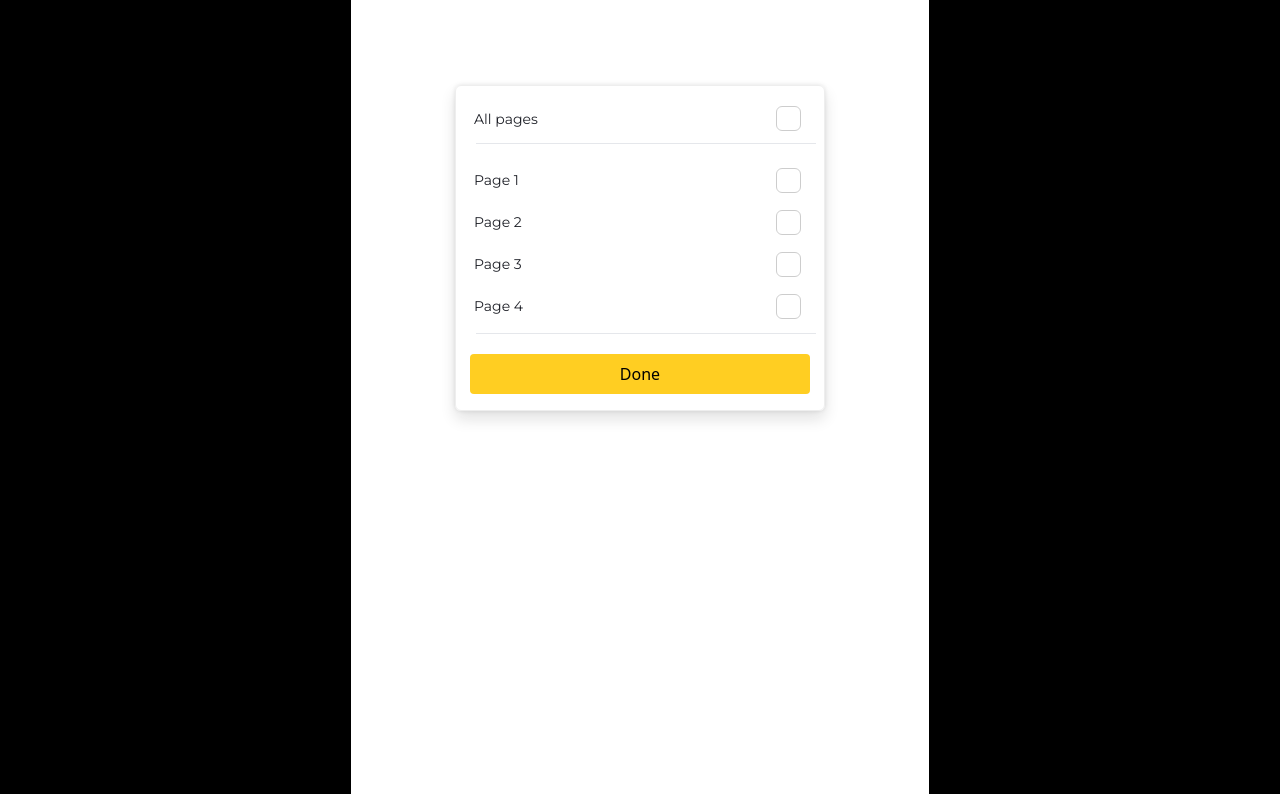
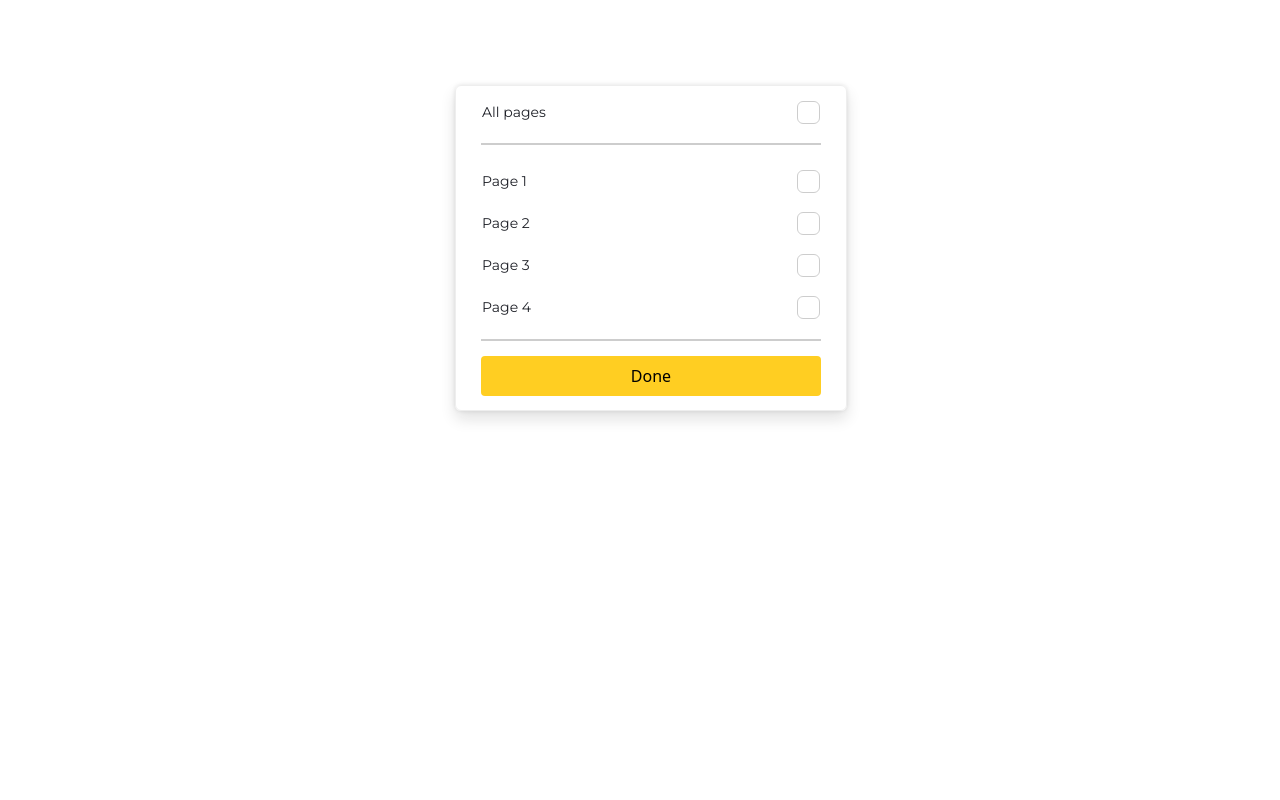
Before and after one commit to abdishukri-105/shukri-frontend-test, a React (Vite) app: page / in a window 1280 px wide. Built offline with nearby package versions, Linux system fonts and the light colour scheme.

Commit message:
add max h and max w , pass eye test and recheck figma specs

```diff
--- a/src/App.jsx
+++ b/src/App.jsx
@@ -7,10 +7,10 @@ function App() {
 
   return (
    <section
-   className=' flex relative items-center   justify-center bg-black'
+   className=' flex relative items-center  justify-center'
    >
-    <div className='relative w-[578px] bg-white  h-[794px] bg-greeen-200' >
-      <div className='absolute bg-ble-200 top-[85px] left-[104px]'>
+    <div className='relative min-w-[578px] bg-white  min-h-[794px]' >
+      <div className='absolute top-[85px] left-[104px]'>
       <CheckboxCard />
       </div>
     </div>
--- a/src/components/Button.jsx
+++ b/src/components/Button.jsx
@@ -2,8 +2,9 @@
 
 const Button = () => {
   return (
-    <section className="w-full bg-gren-300 px-[0px] mb  flex justify-center h-[60px] items-center">
-    <div className="relative hover:cursor-pointer flex justify-center items-center  w-[340px] h-[40px] bg-[#FFCE22] rounded-[4px] gap-[0px] hover:bg-[#FFD84D]">
+    <section className="min-w-[370px] gap-[10px] flex justify-center max-h-[60px] items-center">
+    <div className="relative hover:cursor-pointer flex justify-center items-center
+                    w-[340px] min-h-[40px] bg-[#FFCE22] rounded-[4px]  hover:bg-[#FFD84D]">
         Done
     </div>
     </section>
--- a/src/components/CheckboxCard.jsx
+++ b/src/components/CheckboxCard.jsx
@@ -3,11 +3,11 @@ import CheckboxItems from "./CheckboxItems"
 
 const CheckboxCard = () => {
   return (
-    <section className="bg-blue\-200  relative border-[#eeeeee] border-[1px] shadow-custom-multi rounded-[6px] w-[370px]  px-[10px]   h-[326px]">
-       <div
-        className="box-borer flex flex-col items-start">
-        <CheckboxItems/>
-        <Button />
+    <section className=" relative border-[#eeeeee] border-[1px] shadow-custom-multi
+                        rounded-[6px] min-w-[370px]  px-[10px]   min-h-[326px]">
+       <div className="flex flex-col items-start">
+          <CheckboxItems/>
+          <Button />
         </div>
     </section>
   )
--- a/src/components/CheckboxItems.jsx
+++ b/src/components/CheckboxItems.jsx
@@ -1,5 +1,5 @@
 import CustomCheckbox from "./Customcheckbox";
-
+import Divider from "./Divider"
 
 const pages = [
   'Page 1',
@@ -12,24 +12,22 @@ const pages = [
 
 const CheckboxItems = () => {
   return (
-    <div className="w-full ">
-      <div className="w-full  h-[42px] px-[8px] pb-[22px] pt-[15px]">
-        <div className="flex hover:cursor-pointer items-center justify-between">
-          <label className="text-[#1F2128] font-montserrat text-[14px] font-normal leading-[18px]">
+    <div className="min-w-[370px] ">
+      <div className="min-w-[370px] h-[42px] px-[8px]  pt-[15px]">
+        <div className="flex hover:cursor-pointer pb-[22px] px-[8px] items-center justify-between">
+          <label className="text-[#1F2128] font-montserrat text-[14px] font-normal leading-[18.2px]">
             All pages
           </label>
         <CustomCheckbox />
         </div>
       </div>
 
-      <div className="px-[10px]  py-[15px]">
-        <hr className="w-[340px] bg-gray-500" />
-      </div>
+     <Divider />
 
-      <section className="b h-[164px] px-[8px] overflow-scroll hide-scrollbar w-full">
+      <section className="max-h-[164px] px-[8px] overflow-scroll hide-scrollbar min-w-[370px] ">
         {pages.map((page, index) => (
-          <div key={index} className="flex hover:cursor-pointer w-full h-[42px] items-center justify-between">
-            <label className="text-[#1F2128] font-montserrat text-[14px] font-normal leading-[18px]">
+          <div key={index} className="flex px-[8px] hover:cursor-pointer w-full h-[42px] items-center justify-between">
+            <label className="text-[#1F2128] font-montserrat text-[14px] font-normal leading-[18.2px]">
               {page}
             </label>
 
@@ -38,9 +36,7 @@ const CheckboxItems = () => {
         ))}
       </section>
 
-      <div className="px-[10px] py-[10px]">
-        <hr className="w-[340px] bg-gray-500" />
-      </div>
+      <Divider />
 
     </div>
   );
--- a/src/components/Customcheckbox.jsx
+++ b/src/components/Customcheckbox.jsx
@@ -8,7 +8,7 @@ const CustomCheckbox = () => {
   };
 
   return (
-    <label className="relative  flex items-center justify-center w-[35px] h-[35px] cursor-pointer">
+    <label className="relative  flex items-center justify-center  cursor-pointer">
       <input
         type="checkbox"
         className="absolute w-0 h-0 opacity-0"
@@ -16,14 +16,14 @@ const CustomCheckbox = () => {
         checked={isChecked}
       />
       <div
-        className={`w-[25px] relative h-[25px] rounded-[6px] border transition-all duration-200 ${
+        className={`w-[23px] relative h-[23px] rounded-[6px] border transition-all duration-200 ${
           isChecked
             ? "bg-blue-600 transiton-opacity duration-200 hover:bg-blue-500 "
             : "bg-white border-[#CDCDCD] hover:border-[#878787] shadow-[#878787]"
         }`}
       >
         <svg
-          className={`absolute inset-0 w-[19px] h-[14px] m-auto transiton-opacity durtion-200 ${
+          className={`absolute inset-0 w-[15.64px] h-[11.04px] m-auto transiton-opacity durtion-200 ${
             isChecked ? "text-white opacity-100" : "opacity-0 hover:opacity-100 hover:text-[#878787]"
           }`}
           xmlns="http://www.w3.org/2000/svg"
--- /dev/null
+++ b/src/components/Divider.jsx
@@ -0,0 +1,14 @@
+
+
+const Divider = () => {
+  return (
+
+    <div className=" min-w-[370px]  flex justify-center items-center
+                   gap-[10px] min-h-[20px] py-[15px]">
+      <hr className="w-[340px]  border-[0.7px] border-[#CDCDCD]" />
+    </div>
+
+  );
+};
+
+export default Divider;
```
Also changed, not shown: src/components/checkbox.css (deleted, +0 -14 lines).
